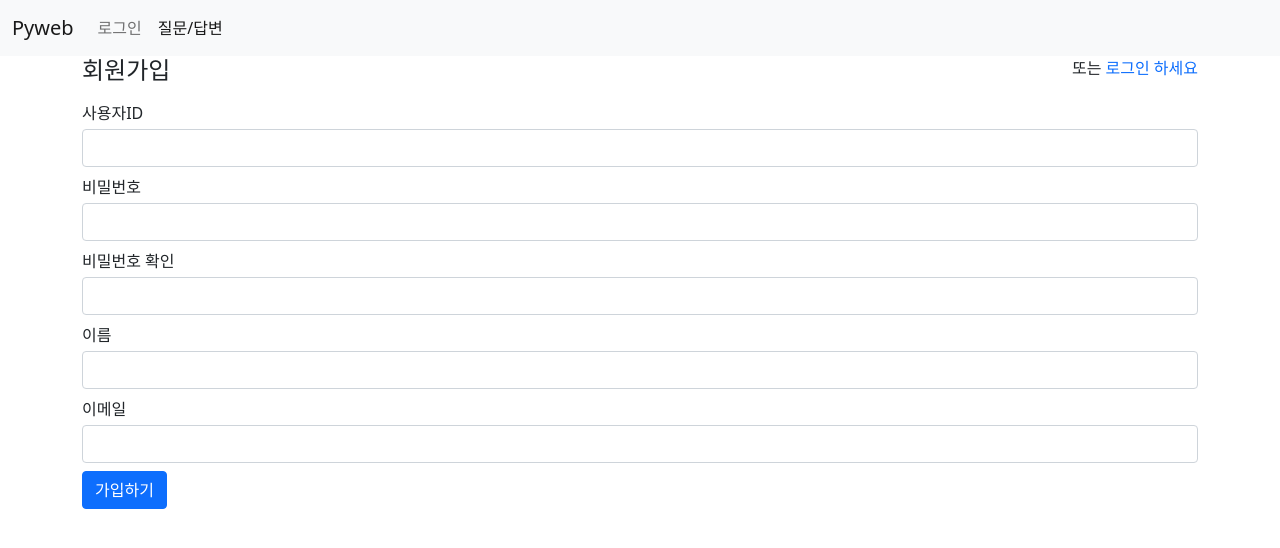
After one commit to ggunG0929/mypyweb, a Django app: page /common/signup/ in a window 1280 px wide. The commit adds this page. Shown: the top 548 px of the page. Run offline with Django 4.2, Linux system fonts and the light colour scheme; some libraries are stand-ins or nearby versions.

Commit message:
6.21 로그인처리 칼럼추가 제이쿼리404처리

```diff
--- a/pyweb/board/models.py
+++ b/pyweb/board/models.py
@@ -1,7 +1,9 @@
+from django.contrib.auth.models import User
 from django.db import models
 
 
 class Question(models.Model):
+    author = models.ForeignKey(User, on_delete=models.CASCADE)  # 글쓴이   # import User
     subject = models.CharField(max_length=200)  # 제목
     content = models.TextField()                # 내용
     create_date = models.DateTimeField()        # 등록일
@@ -12,6 +14,7 @@ class Question(models.Model):
 
 # 답변 모델(테이블)
 class Answer(models.Model):
+    author = models.ForeignKey(User, on_delete=models.CASCADE)  # 글쓴이
     content = models.TextField()            # 답변 내용
     create_date = models.DateTimeField()    # 등록일
     question = models.ForeignKey(Question, on_delete=models.CASCADE)    #외래키
--- a/pyweb/board/urls.py
+++ b/pyweb/board/urls.py
@@ -6,6 +6,7 @@ app_name = 'board'
 urlpatterns = [
     path('', views.question_list, name='question_list'),
     path('<int:question_id>/', views.detail, name='detail'),
-    path('question/create/', views.question_create, name='question_create'),
-    path('answer/create/<int:question_id>/', views.answer_create, name='answer_create'),
+    path('question/create/', views.question_create, name='question_create'),    # 질문 등록
+    path('answer/create/<int:question_id>/', views.answer_create, name='answer_create'),    # 답변 등록
+    path('question/delete/<int:question_id>/', views.question_delete, name='question_delete'),    # 질문 삭제
 ]
--- /dev/null
+++ b/pyweb/common/forms.py
@@ -0,0 +1,12 @@
+from django import forms
+from django.contrib.auth.forms import UserCreationForm
+from django.contrib.auth.models import User
+
+
+class UserForm(UserCreationForm):   # import
+    last_name = forms.CharField(max_length=20)  # import django.forms
+    email = forms.EmailField()
+
+    class Meta:
+        model = User    # import
+        fields = ['username', 'last_name', 'email']
--- a/pyweb/common/urls.py
+++ b/pyweb/common/urls.py
@@ -1,8 +1,12 @@
-from django.contrib.auth import views
+from django.contrib.auth import views as auth_views     # 동시에 적용이 안되어서 as를 통해 별칭을 만들어주어 그냥 views와 구분해준다
 from django.urls import path
+from common import views
 
 app_name = 'common'
 
 urlpatterns = [
-    path('login/', views.LoginView.as_view(template_name='common/login.html'), name='login'),   # import django.contrib.auth views
+    # 클래스형 LoginView를 사용
+    path('login/', auth_views.LoginView.as_view(template_name='common/login.html'), name='login'),   # import django.contrib.auth views
+    path('logout/', auth_views.LogoutView.as_view(), name='logout'),
+    path('signup/', views.signup, name='signup')
 ]
--- a/pyweb/common/views.py
+++ b/pyweb/common/views.py
@@ -1,3 +1,37 @@
-from django.shortcuts import render
+from django.contrib.auth import authenticate, login
+from django.shortcuts import render, redirect
 
-# Create your views here.
+from common.forms import UserForm
+
+
+# 회원 가입
+def signup(request):
+    if request.method == "POST":
+        form = UserForm(request.POST)   # 데이터가 입력된 폼    # import
+        if form.is_valid():
+            form.save()     # 회원가입 db에 저장
+            username = form.cleaned_data.get('username')
+            password = form.cleaned_data.get('password1')
+            user = authenticate(username=username, password=password)
+            login(request, user)    # 자동로그인
+            return redirect('/')    # index 페이지로 이동 # import
+    else:
+        form = UserForm()   # 빈 폼 생성
+    context = {'form': form}
+    return render(request, 'common/signup.html', context)
+
+
+def signin(request):
+    if request.method == "POST":
+        form = UserForm(request.POST)   # 데이터가 입력된 폼    # import
+        if form.is_valid():
+            form.save()     # 회원가입 db에 저장
+            username = form.cleaned_data.get('username')
+            password = form.cleaned_data.get('password1')
+            user = authenticate(username=username, password=password)
+            login(request, user)    # 자동로그인
+            return redirect('/')    # index 페이지로 이동 # import
+    else:
+        form = UserForm()   # 빈 폼 생성
+    context = {'form': form}
+    return render(request, 'common/signup.html', context)
--- a/pyweb/templates/base.html
+++ b/pyweb/templates/base.html
@@ -8,6 +8,7 @@
     <link rel="stylesheet" href="{% static 'board/css/bootstrap.css' %}">
     <link rel="stylesheet" href="{% static 'board/css/style.css' %}">
     <script src="{% static 'board/js/bootstrap.js' %}"></script>
+    <script src="https://code.jquery.com/jquery-3.7.0.js" integrity="sha256-JlqSTELeR4TLqP0OG9dxM7yDPqX1ox/HfgiSLBj8+kM=" crossorigin="anonymous"></script>
 </head>
 <body>
 {% include 'navbar.html' %}
@@ -16,5 +17,10 @@
 
 {% endblock %}
 <!-- 본문 내용 end -->
+
+<!-- 제이쿼리 영역 -->
+{% block script %}
+
+{% endblock %}
 </body>
 </html>
--- a/pyweb/templates/board/question_list.html
+++ b/pyweb/templates/board/question_list.html
@@ -4,10 +4,11 @@
     <section id="question_list">
         <table class="table">
             <thead>
-                <tr>
+                <tr class="table-primary">
                     <th>번호</th>
                     <th>제목</th>
                     <th>작성일시</th>
+                    <th>글쓴이</th>
                 </tr>
             </thead>
             <tbody>
@@ -21,6 +22,7 @@
                             </a>
                         </td>
                         <td>{{ question.create_date }}</td>
+                        <td>{{ question.author }}</td>
                     </tr>
                     {% endfor %}
                 {% else %}
--- /dev/null
+++ b/pyweb/templates/common/signup.html
@@ -0,0 +1,43 @@
+{% extends 'base.html' %}
+{% block content %}
+<div class="container">
+    <section id="signup">
+        <div class="row">
+          <div class="col-4">
+            <h4>회원가입</h4>
+          </div>
+          <div class="col-8 text-end">
+            <span>
+              또는 <a href="{% url 'common:login' %}">로그인 하세요</a>
+            </span>
+          </div>
+        </div>
+        <!-- 회원가입 폼 -->
+        <form action="" method="post">
+            {% csrf_token %}
+            {% include 'form_errors.html' %}
+            <div class="form-group my-2">
+                <label for="username" class="mb-1">사용자ID</label>
+                <input type="text" id="username" name="username" class="form-control" value="{{ form.username.value|default_if_none:'' }}">
+            </div>
+            <div class="form-group my-2">
+                <label for="password1" class="mb-1">비밀번호</label>
+                <input type="password" id="password1" name="password1" class="form-control" value="{{ form.password1.value|default_if_none:'' }}">
+            </div>
+            <div class="form-group my-2">
+                <label for="password2" class="mb-1">비밀번호 확인</label>
+                <input type="password" id="password2" name="password2" class="form-control" value="{{ form.password2.value|default_if_none:'' }}">
+            </div>
+            <div class="form-group my-2">
+                <label for="last_name" class="mb-1">이름</label>
+                <input type="text" id="last_name" name="last_name" class="form-control" value="{{ form.last_name.value|default_if_none:'' }}">
+            </div>
+            <div class="form-group my-2">
+                <label for="email" class="mb-1">이메일</label>
+                <input type="text" id="email" name="email" class="form-control" value="{{ form.email.value|default_if_none:'' }}">
+            </div>
+          <button type="submit" class="btn btn-primary">가입하기</button>
+        </form>
+    </section>
+</div>
+{% endblock %}
--- /dev/null
+++ b/pyweb/templates/form_errors.html
@@ -0,0 +1,10 @@
+{% if form.errors %}
+    <div  class="alert alert-danger">
+    {% for field in form %}     <!-- 폼의 필드를 순회하면서 -->
+        {% if field.errors %}   <!-- 필드에 오류가 있으면 -->
+            {{ field.label }}
+            {{ field.errors }}  <!-- 에러 출력 -->
+        {% endif %}
+    {% endfor %}
+    </div>
+{% endif %}
--- a/pyweb/templates/navbar.html
+++ b/pyweb/templates/navbar.html
@@ -7,7 +7,11 @@
       <div class="collapse navbar-collapse" id="navbarSupportedContent">
         <ul class="navbar-nav me-auto mb-2 mb-lg-0">
           <li class="nav-item">
+          {% if user.is_authenticated %}  <!-- 로그인 되었으면 -->
+            <a class="nav-link" href="{% url 'common:logout' %}">{{ user.username }}(로그아웃)</a>
+          {% else %}
             <a class="nav-link" href="{% url 'common:login' %}">로그인</a>
+          {% endif %}
           </li>
           <li class="nav-item">
             <a class="nav-link active" href="{% url 'board:question_list' %}">질문/답변</a>
```
Also changed, not shown: pyweb/board/views.py (+38 -5 lines), pyweb/templates/board/detail.html (+36 -15 lines), pyweb/templates/common/login.html (+18 -7 lines), pyweb/board/migrations/0003_answer_author_question_author.py (added), pyweb/db.sqlite3.
